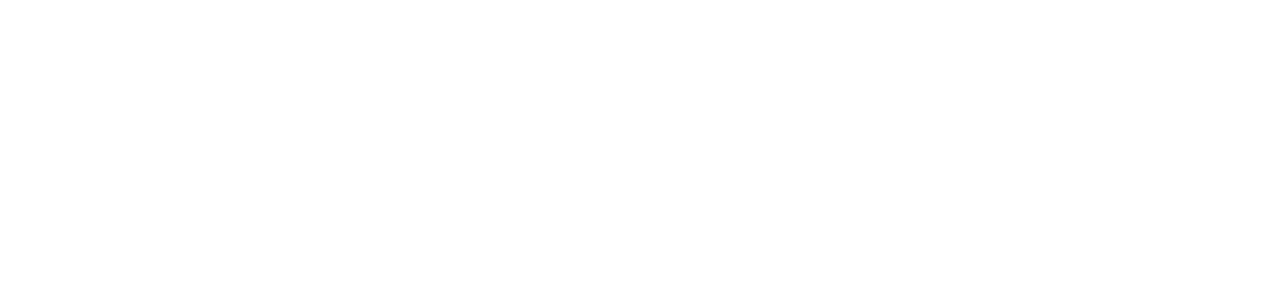
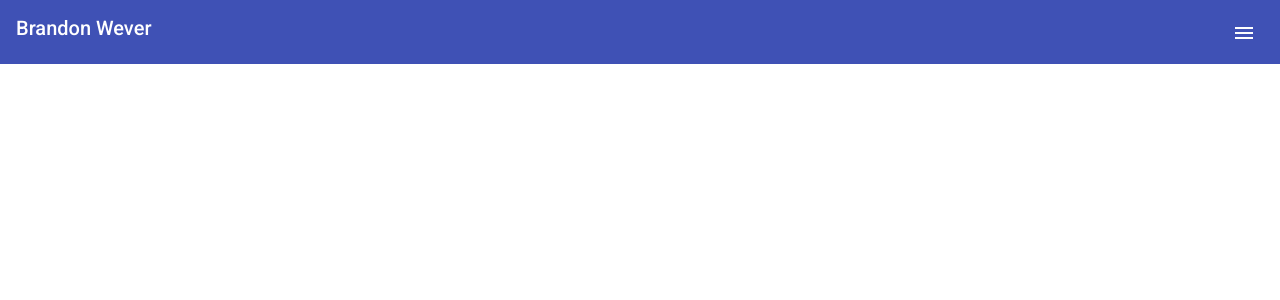
Before and after one commit to brandon-wever/client-portfolio, an Angular app: page /home in a window 1280 px wide. Before the commit this address led to /. Shown: the top 300 px of the page. Built offline with nearby package versions, Linux system fonts and the light colour scheme.

Commit message:
Basic home page

```diff
--- a/src/app/app-routing.module.ts
+++ b/src/app/app-routing.module.ts
@@ -1,9 +1,11 @@
 import { NgModule } from '@angular/core';
 import { RouterModule, Routes } from '@angular/router';
+import { HomePageComponent } from './components/application/home-page/home-page.component';
 import { LoginPageComponent } from './components/application/login-page/login-page.component';
 
 const routes: Routes = [
-  {path: '', component: LoginPageComponent}
+  { path: '', component: LoginPageComponent },
+  { path: 'home', component: HomePageComponent },
 ];
 
 @NgModule({
--- a/src/app/app.module.ts
+++ b/src/app/app.module.ts
@@ -6,6 +6,7 @@
 import { BrowserAnimationsModule } from '@angular/platform-browser/animations';
 import { ButtonModule } from './components/foundational/button/button.module';
 import { LoginPageModule } from './components/application/login-page/login-page.module';
+import { HomePageModule } from './components/application/home-page/home-page.module';
 
 @NgModule({
   declarations: [
@@ -16,7 +17,8 @@
     AppRoutingModule,
     BrowserAnimationsModule,
     ButtonModule,
-    LoginPageModule
+    LoginPageModule,
+    HomePageModule
   ],
   providers: [],
   bootstrap: [AppComponent]
--- /dev/null
+++ b/src/app/components/application/home-page/home-page.component.html
@@ -0,0 +1,8 @@
+<mat-toolbar color="primary">
+  <div style="display: flex; justify-content: space-between; width: 100%;">
+    <span>Brandon Wever</span>
+    <button mat-icon-button class="example-icon" aria-label="Example icon-button with menu icon">
+      <mat-icon>menu</mat-icon>
+    </button>
+  </div>
+</mat-toolbar>
--- /dev/null
+++ b/src/app/components/application/home-page/home-page.component.ts
@@ -0,0 +1,15 @@
+import { Component, OnInit } from '@angular/core';
+
+@Component({
+  selector: 'app-home-page',
+  templateUrl: './home-page.component.html',
+  styleUrls: ['./home-page.component.scss']
+})
+export class HomePageComponent implements OnInit {
+
+  constructor() { }
+
+  ngOnInit(): void {
+  }
+
+}
--- a/src/styles.scss
+++ b/src/styles.scss
@@ -1,4 +1,4 @@
 /* You can add global styles to this file, and also import other style files */
 
 html, body { height: 100%; }
-body { margin: 0; font-family: Roboto, "Helvetica Neue", sans-serif; }
+body { margin: 0; font-family: Roboto, "Helvetica Neue", sans-serif; background-color: #fff }
```
Also changed, not shown: src/app/components/application/home-page/home-page.module.ts (added, +20 -0 lines), src/app/components/application/home-page/home-page.component.scss (added), 1 other file (tests, documents, lock files or other folders).
